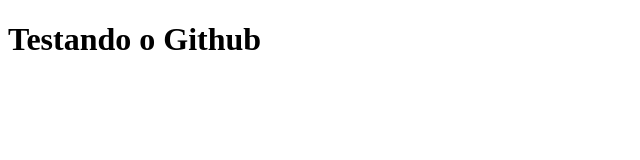
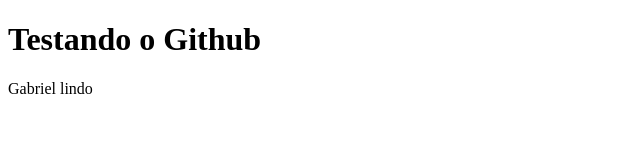
Before and after one commit to Ryansilva05/Aula-1-da-Turma-D, a plain HTML site: page index.html in a window 1280 px wide. Shown: the whole page, without its empty margins (0-640 px from the left). Drawn offline with Linux system fonts and the light colour scheme.

Commit message:
Primeira Pagina

```diff
--- a/index.html
+++ b/index.html
@@ -7,5 +7,6 @@
 </head>
 <body>
     <h1>Testando o Github</h1>
+    <p>Gabriel lindo</p>
 </body>
 </html>
```
